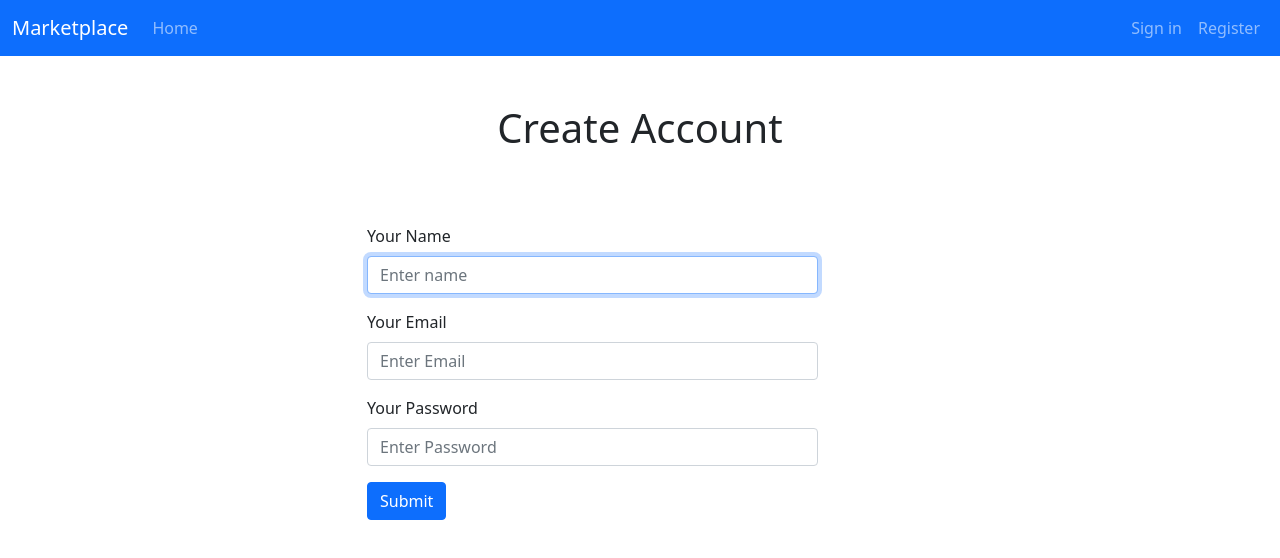
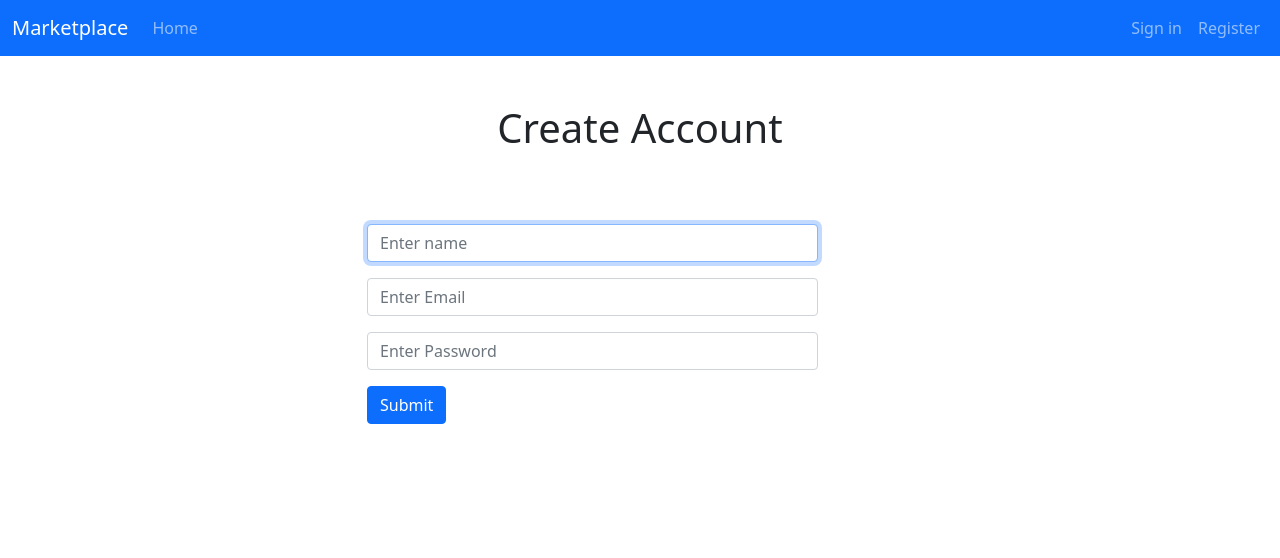
Before and after one commit to devulogi/marketplace, a React (Create React App) app in the folder client/: page /register in a window 1280 px wide. Shown: the top 558 px of the page. Built offline with nearby package versions, Linux system fonts and the light colour scheme.

Commit message:
refactored: redesigned form

```diff
--- a/client/src/components/RegisterForm.js
+++ b/client/src/components/RegisterForm.js
@@ -49,7 +49,6 @@ export default function RegistrationForm() {
   return (
     <form className='mt-3' onSubmit={handleFormSubmit}>
       <div className='form-group mb-3'>
-        <label className='form-label'>Your Name</label>
         <input
           type='text'
           value={name}
@@ -61,7 +60,6 @@ export default function RegistrationForm() {
         />
       </div>
       <div className='form-group mb-3'>
-        <label className='form-label'>Your Email</label>
         <input
           type='email'
           value={email}
@@ -72,7 +70,6 @@ export default function RegistrationForm() {
         />
       </div>
       <div className='form-group mb-3'>
-        <label className='form-label'>Your Password</label>
         <input
           type='password'
           value={password}
```
